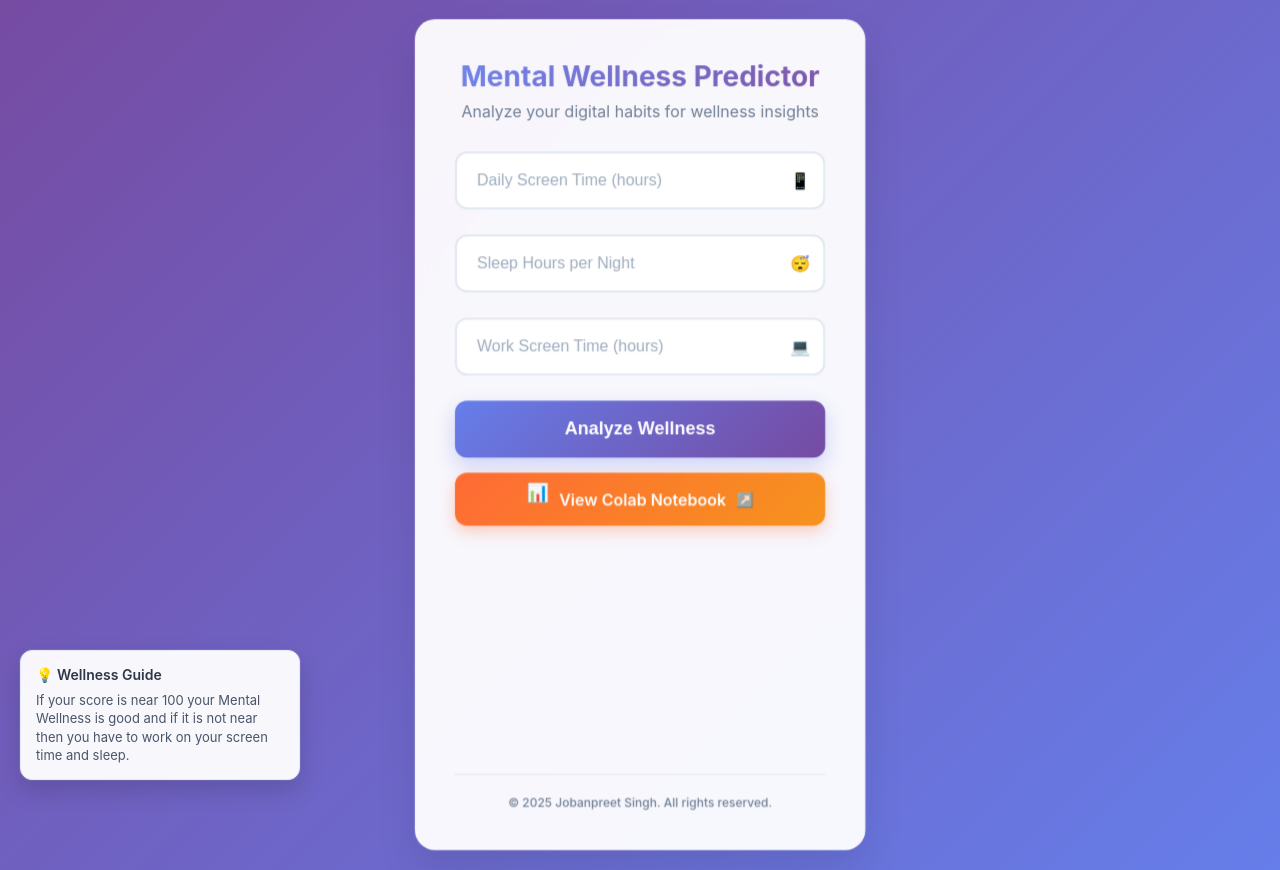
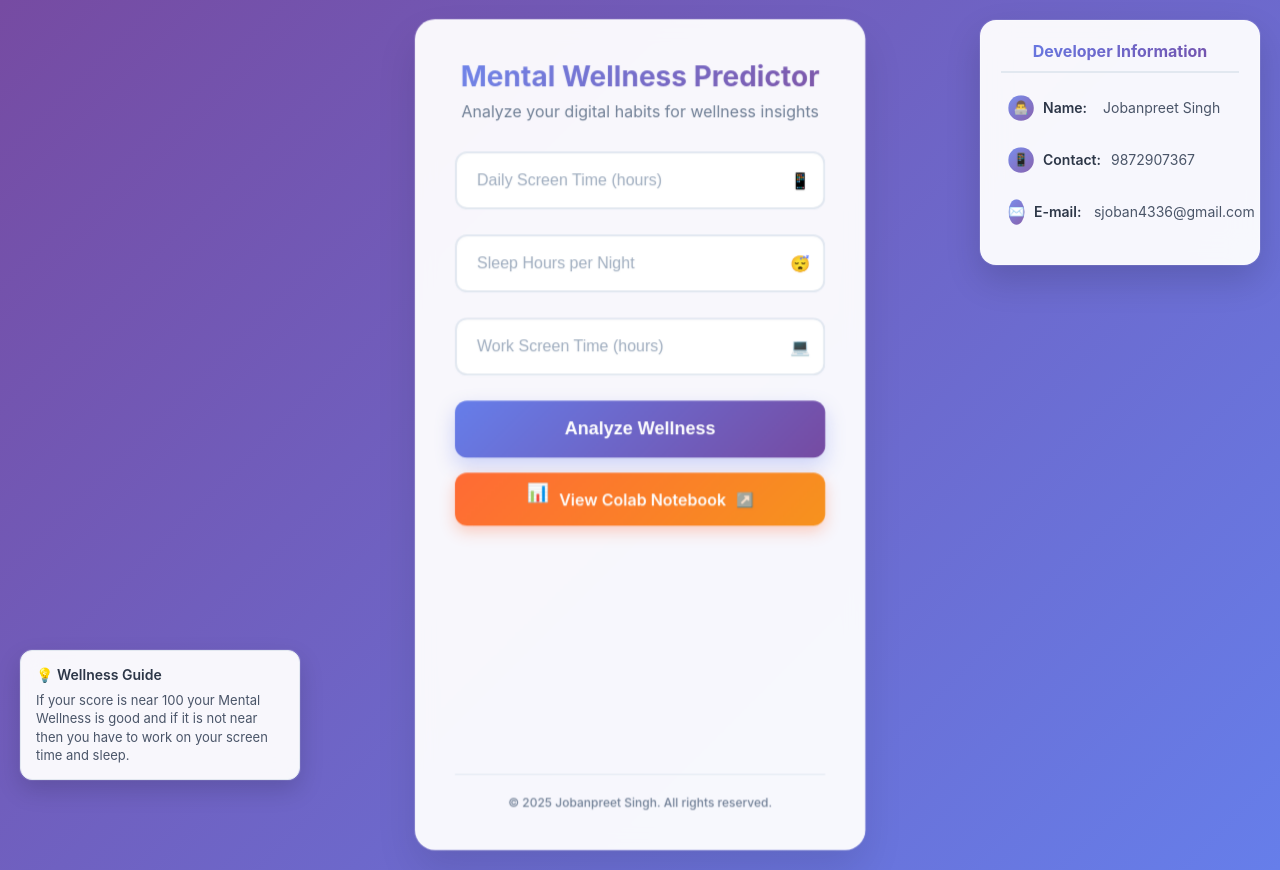
Before and after one commit to Jobanjps089/Mental_Wellness, a Flask app: page / in a window 1280 px wide. Run offline with Flask 3, Linux system fonts and the light colour scheme; parts of the project's set-up code (start-up, migrations or seed data) failed here and were passed over.

Commit message:
Update templates/index.html

```diff
--- a/templates/index.html
+++ b/templates/index.html
@@ -20,11 +20,109 @@
             align-items: center;
             padding: 20px;
             animation: backgroundShift 10s ease-in-out infinite;
+            position: relative;
         }
 
         @keyframes backgroundShift {
             0%, 100% { background: linear-gradient(135deg, #667eea 0%, #764ba2 100%); }
             50% { background: linear-gradient(135deg, #764ba2 0%, #667eea 100%); }
+        }
+
+        .developer-info {
+            position: fixed;
+            top: 20px;
+            right: 20px;
+            background: rgba(255, 255, 255, 0.95);
+            backdrop-filter: blur(15px);
+            border-radius: 16px;
+            padding: 20px;
+            max-width: 280px;
+            box-shadow: 0 15px 35px rgba(0,0,0,0.15), 0 0 0 1px rgba(255,255,255,0.1);
+            border: 1px solid rgba(255,255,255,0.2);
+            animation: slideInRight 0.8s ease-out 0.3s both;
+            z-index: 1000;
+            transition: all 0.3s cubic-bezier(0.4, 0, 0.2, 1);
+        }
+
+        .developer-info:hover {
+            transform: translateY(-2px);
+            box-shadow: 0 20px 40px rgba(0,0,0,0.2), 0 0 0 1px rgba(255,255,255,0.1);
+        }
+
+        .developer-header {
+            font-weight: 700;
+            color: #2d3748;
+            font-size: 16px;
+            margin-bottom: 15px;
+            text-align: center;
+            background: linear-gradient(135deg, #667eea, #764ba2);
+            -webkit-background-clip: text;
+            -webkit-text-fill-color: transparent;
+            background-clip: text;
+            border-bottom: 2px solid #e2e8f0;
+            padding-bottom: 10px;
+        }
+
+        .developer-details {
+            color: #4a5568;
+            font-size: 14px;
+            line-height: 1.6;
+        }
+
+        .developer-item {
+            display: flex;
+            align-items: center;
+            gap: 10px;
+            margin-bottom: 12px;
+            padding: 8px;
+            border-radius: 8px;
+            transition: all 0.3s ease;
+        }
+
+        .developer-item:hover {
+            background: rgba(102, 126, 234, 0.1);
+            transform: translateX(3px);
+        }
+
+        .developer-label {
+            font-weight: 600;
+            color: #2d3748;
+            min-width: 50px;
+        }
+
+        .developer-value {
+            color: #4a5568;
+            flex: 1;
+        }
+
+        .developer-icon {
+            font-size: 16px;
+            display: flex;
+            align-items: center;
+            justify-content: center;
+            width: 24px;
+            height: 24px;
+            border-radius: 50%;
+            background: linear-gradient(135deg, #667eea, #764ba2);
+            color: white;
+            font-size: 12px;
+            animation: iconPulse 2s infinite ease-in-out;
+        }
+
+        @keyframes iconPulse {
+            0%, 100% { transform: scale(1); opacity: 1; }
+            50% { transform: scale(1.1); opacity: 0.8; }
+        }
+
+        @keyframes slideInRight {
+            from {
+                opacity: 0;
+                transform: translateX(100%);
+            }
+            to {
+                opacity: 1;
+                transform: translateX(0);
+            }
         }
 
         .container {
@@ -367,6 +465,22 @@
             h1 {
                 font-size: 24px;
             }
+
+            .developer-info {
+                position: static;
+                margin-bottom: 20px;
+                max-width: 100%;
+            }
+        }
+
+        @media (max-width: 768px) {
+            .developer-info {
+                top: 10px;
+                right: 10px;
+                left: 10px;
+                max-width: calc(100% - 20px);
+                position: fixed;
+            }
         }
 
         .form-enter {
@@ -456,18 +570,31 @@
                 transform: translateX(0);
             }
         }
-
-        @media (max-width: 768px) {
-            .info-window {
-                bottom: 10px;
-                left: 10px;
-                right: 10px;
-                max-width: calc(100% - 20px);
-            }
-        }
     </style>
 </head>
 <body>
+    <!-- Developer Information Panel -->
+    <div class="developer-info">
+        <div class="developer-header">Developer Information</div>
+        <div class="developer-details">
+            <div class="developer-item">
+                <div class="developer-icon">👨‍💻</div>
+                <div class="developer-label">Name:</div>
+                <div class="developer-value">Jobanpreet Singh</div>
+            </div>
+            <div class="developer-item">
+                <div class="developer-icon">📱</div>
+                <div class="developer-label">Contact:</div>
+                <div class="developer-value">9872907367</div>
+            </div>
+            <div class="developer-item">
+                <div class="developer-icon">✉️</div>
+                <div class="developer-label">E-mail:</div>
+                <div class="developer-value">sjoban4336@gmail.com</div>
+            </div>
+        </div>
+    </div>
+
     <div class="container">
         <div class="header">
             <h1>Mental Wellness Predictor</h1>
```
